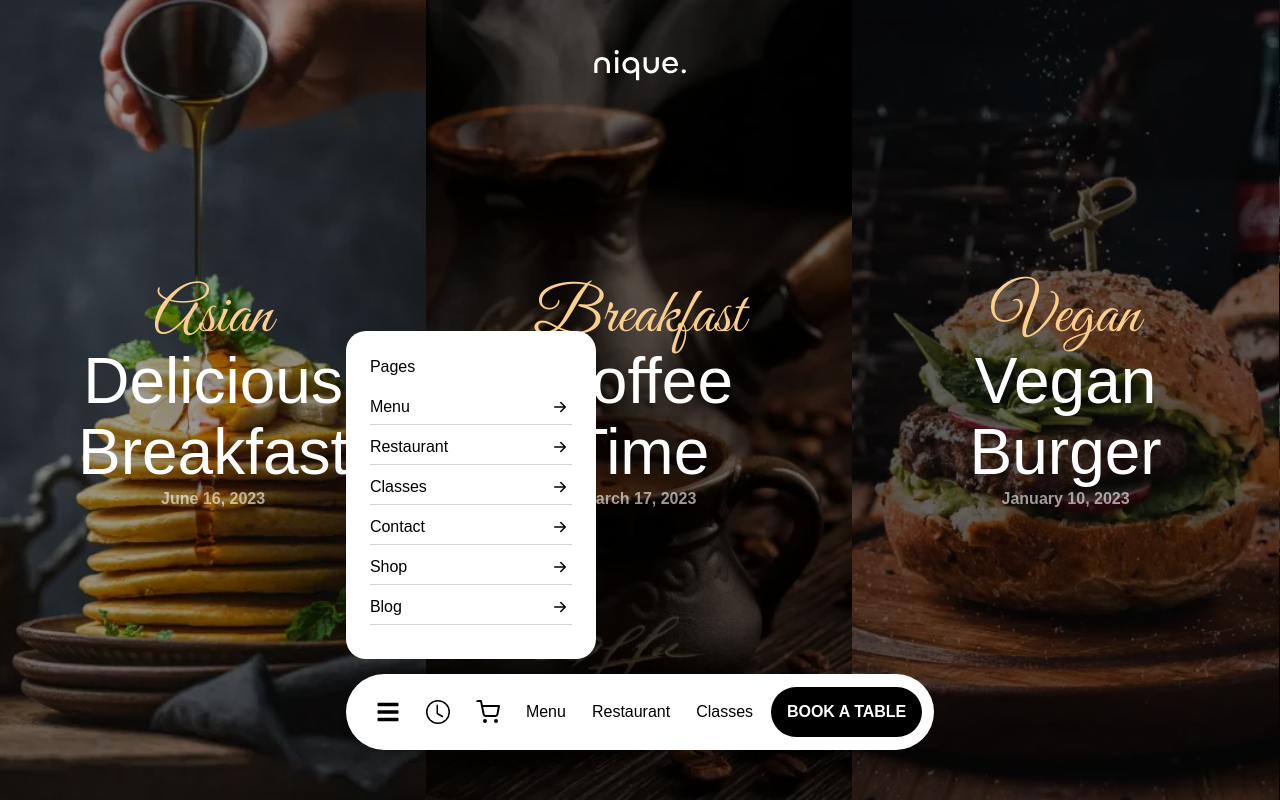
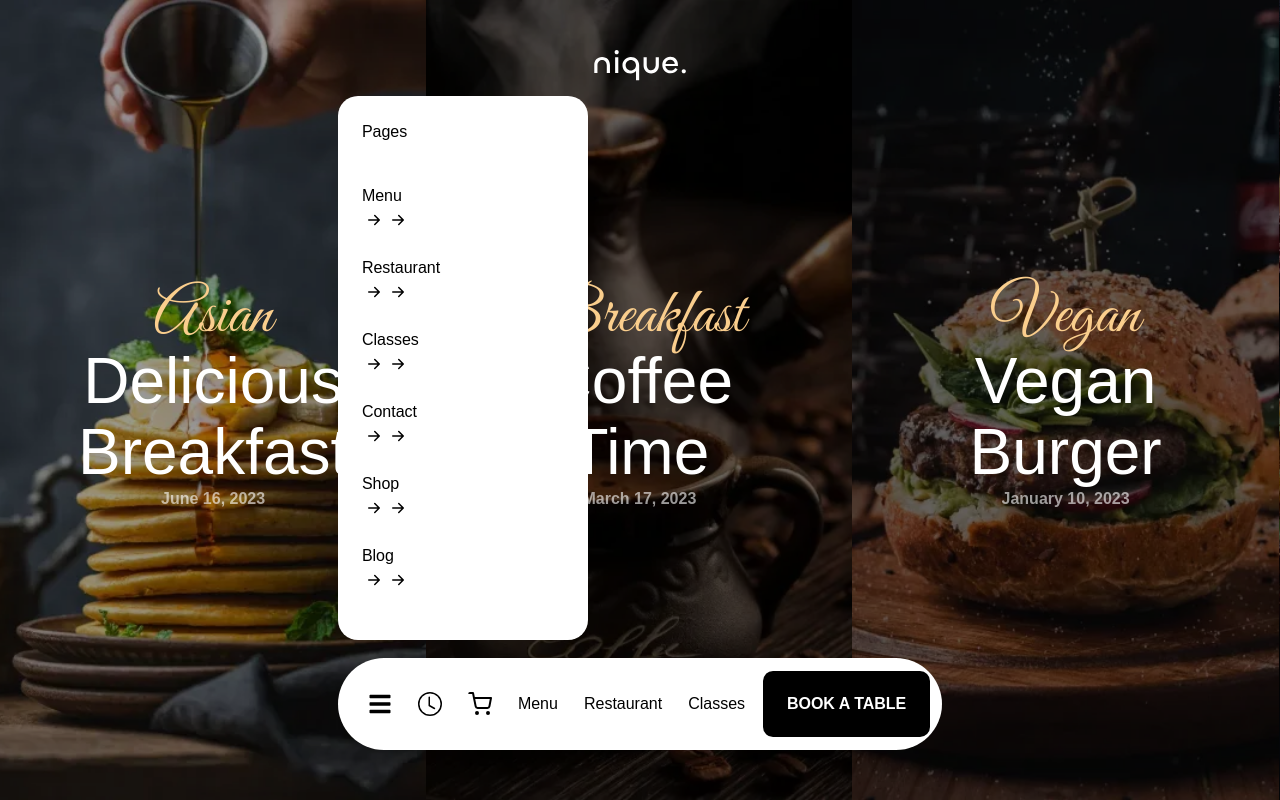
Before and after one commit to Basit46/Nique-Restaurant-Website, a React (Create React App) app: page /classes in a window 1280 px wide. Both pictures are taken after a click on the icon 387 px from the left and 712 px from the top of the page. Built offline with nearby package versions, Linux system fonts and the light colour scheme; a web font is replaced by a local one.

Commit message:
Updated code

```diff
--- a/src/components/Navbar/ListItem.jsx
+++ b/src/components/Navbar/ListItem.jsx
@@ -1,22 +1,17 @@
 import React from "react";
 import { BsArrowRightShort } from "react-icons/bs";
-import { useNavigate } from "react-router-dom";
+import { Link } from "react-router-dom";
 
 const ListItem = ({ name }) => {
-  const navigate = useNavigate();
-
-  const handleClick = () => {
-    navigate(`/${name}`);
-  };
   return (
-    <div onClick={handleClick} className="cursor-default">
+    <Link to={`/${name}`} className="cursor-default">
       <p>{name}</p>
       <div className="w-[24px]">
         <div className="w-fit flex items-center">
           <BsArrowRightShort className="mr-[0px]" /> <BsArrowRightShort />
         </div>
       </div>
-    </div>
+    </Link>
   );
 };
 
--- a/src/components/classes/ClassesItem.jsx
+++ b/src/components/classes/ClassesItem.jsx
@@ -1,18 +1,12 @@
 import React from "react";
-import { useNavigate } from "react-router-dom";
+import { Link } from "react-router-dom";
 
 const ClassesItem = ({ item }) => {
-  const navigate = useNavigate();
-
   const { id, img, title, name1, name2, date } = item;
 
-  const handleClick = () => {
-    navigate(`/classes/${id}`);
-  };
-
   return (
-    <div
-      onClick={handleClick}
+    <Link
+      to={`/classes/${id}`}
       className="relative w-screen lg:w-[33.3vw] h-screen bg-red-600 group font-chillax cursor-pointer"
     >
       <img className="h-full w-full object-cover" src={img} alt="nique-class" />
@@ -27,7 +21,7 @@ const ClassesItem = ({ item }) => {
         </p>
         <p className="text-[hsla(0,0%,100%,.6)] font-semibold">{date}</p>
       </div>
-    </div>
+    </Link>
   );
 };
 
--- a/src/components/main/Logo.jsx
+++ b/src/components/main/Logo.jsx
@@ -1,14 +1,13 @@
 import React from "react";
 import logoImg from "../../assets/nique-logo.svg";
-import { useNavigate } from "react-router-dom";
+import { Link } from "react-router-dom";
 
 const Logo = () => {
-  const navigate = useNavigate();
-
-  const handleClick = () => {
-    navigate("/");
-  };
-  return <img onClick={handleClick} src={logoImg} alt="logo" />;
+  return (
+    <Link to="/">
+      <img src={logoImg} alt="logo" />
+    </Link>
+  );
 };
 
 export default Logo;
--- a/src/components/main/Navbar.jsx
+++ b/src/components/main/Navbar.jsx
@@ -3,12 +3,10 @@ import { FaBars } from "react-icons/fa";
 import { BsClock } from "react-icons/bs";
 import { FiShoppingCart } from "react-icons/fi";
 import ListItem from "../Navbar/ListItem";
-import { NavLink, useNavigate } from "react-router-dom";
+import { Link, NavLink } from "react-router-dom";
 import HoverDiv from "../Navbar/HoverDiv";
 
 const Navbar = () => {
-  const navigate = useNavigate();
-
   const [openMenu, setOpenMenu] = useState(false);
   const [openTimes, setOpenTimes] = useState(false);
 
@@ -69,12 +67,12 @@ const Navbar = () => {
         <NavLink to="/classes">Classes</NavLink>
       </ul>
 
-      <div
-        onClick={() => navigate("/reservation")}
+      <Link
+        to="/reservation"
         className="booking cursor-default bg-black text-white rounded-[30px] font-bold  w-[151px] h-[50px] overflow-hidden group flex items-center"
       >
         <HoverDiv text="BOOK A TABLE" />
-      </div>
+      </Link>
     </div>
   );
 };
```
